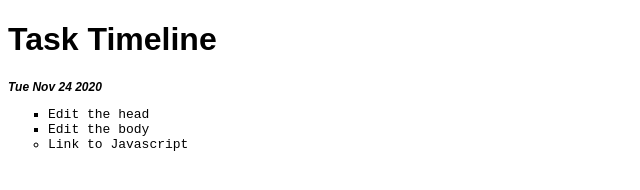
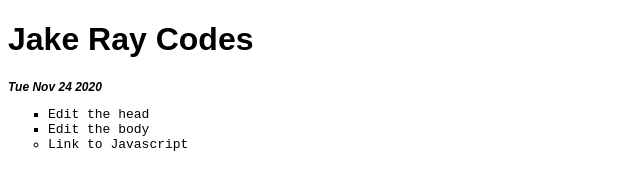
Before and after one commit to jakeray/jakeraycodes-website, a plain HTML site: page index.html in a window 1280 px wide. Shown: the whole page, without its empty margins (0-640 px from the left). Drawn offline with Linux system fonts and the light colour scheme.

Commit message:
Changin titles

```diff
--- a/index.html
+++ b/index.html
@@ -3,11 +3,11 @@
 <head>
     <meta charset="UTF-8">
     <meta name="viewport" content="width=device-width, initial-scale=1.0">
-    <title>Task Timeline</title>
+    <title>Jake's Portfolio</title>
     <link rel="stylesheet" href="main.css">
 </head>
 <body>
-    <h1>Task Timeline</h1>
+    <h1>Jake Ray Codes</h1>
     <p id="date"></p>
     <ul>
         <li class="list">Edit the head</li>
```
